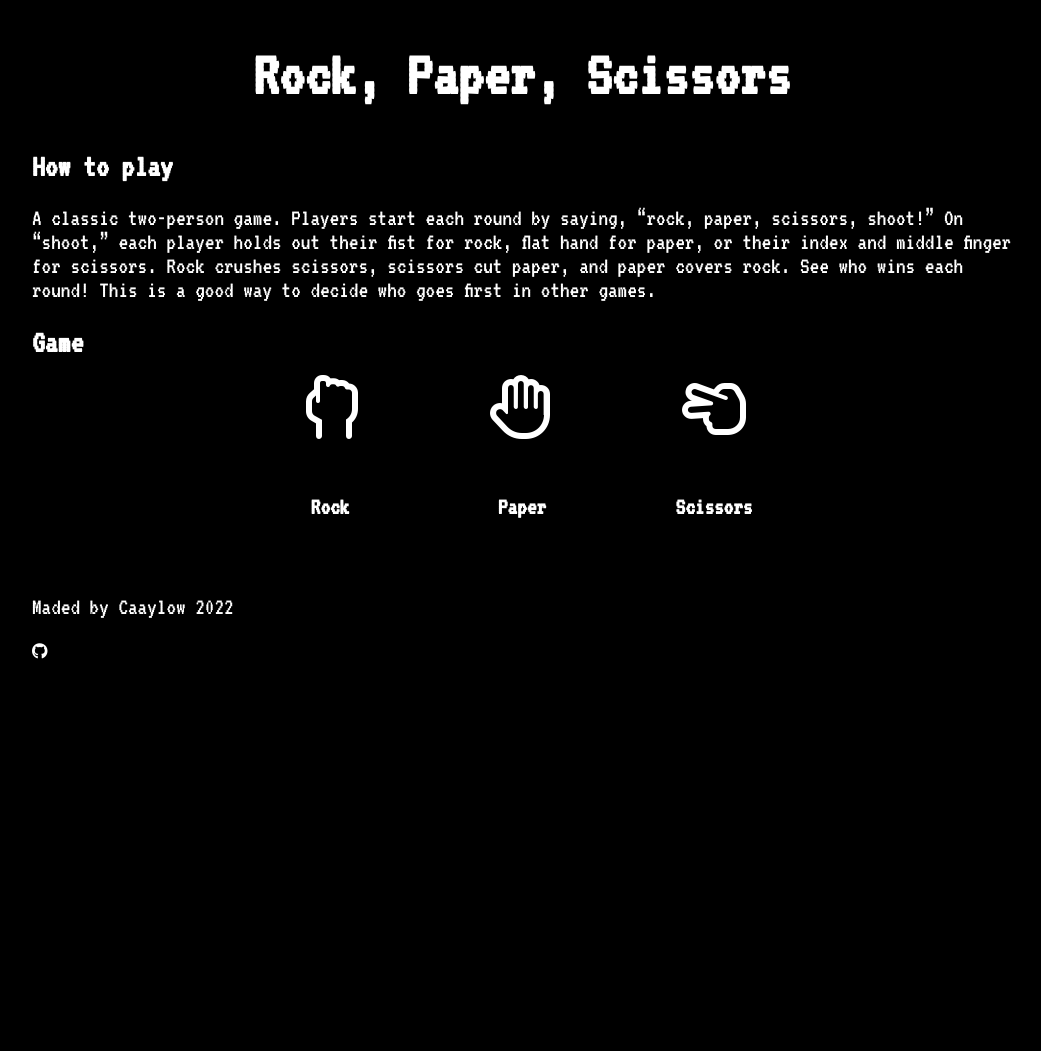
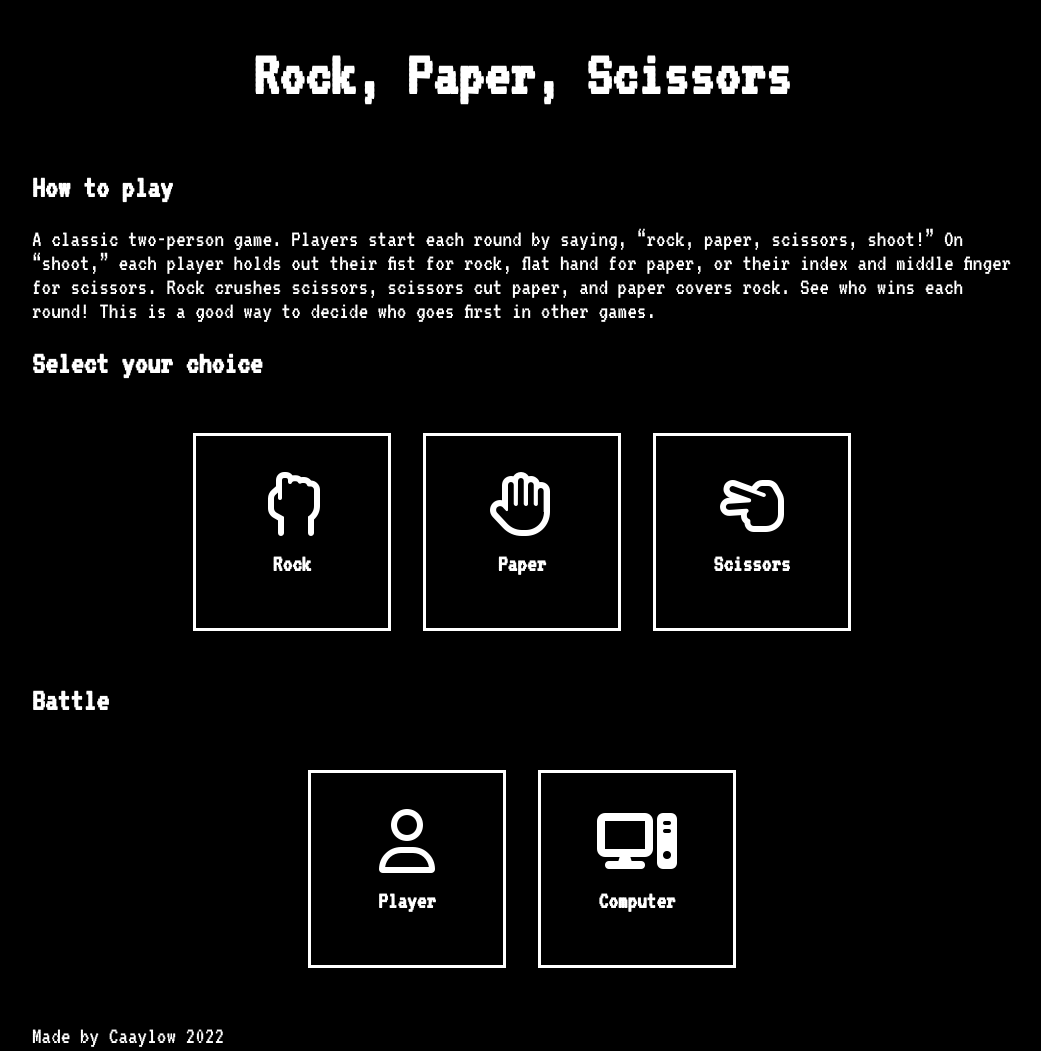
Before and after one commit to caylow/rock-paper-scissors, a plain HTML site: page index.html in a window 1280 px wide. Shown: the top 1051 px of the page, without its empty margins (118-1159 px from the left). Before the commit the page ends 800 px from the top, so only its background shows below. Drawn offline with Linux system fonts and the light colour scheme.

Commit message:
Added style, and js classes to make the game 1 round playable

```diff
--- a/index.html
+++ b/index.html
@@ -11,6 +11,7 @@
     <title>Rock, Paper, Scissors</title>
 </head>
 <body>
+    <div class="container">
         <header>
             <h1 class="game-title">Rock, Paper, Scissors</h1>
         </header>
@@ -21,26 +22,42 @@
                     A classic two-person game. Players start each round by saying, “rock, paper, scissors, shoot!” On “shoot,” each player holds out their fist for rock, flat hand for paper, or their index and middle finger for scissors. Rock crushes scissors, scissors cut paper, and paper covers rock. See who wins each round! This is a good way to decide who goes first in other games.
                 </p>
             </div>
-        <h1>Game</h1>
-        <div class="game">
-            <div class="game-item" id="rock">
+            <h1>Select your choice</h1>
+            <div class="game-selection">
+                <div class="game-box game-item" id="rock">
                     <i class="item-icon fa-regular fa-hand-back-fist fa-4x"></i>
                     <h6 class="item-name">Rock</h6>
                 </div>
-            <div class="game-item" id="paper">
+                <div class="game-box game-item" id="paper">
                     <i class="item-icon fa-regular fa-hand fa-4x"></i>
                     <h6 class="item-name">Paper</h6>
                 </div>
-            <div class="game-item" id="scissors">
+                <div class="game-box game-item" id="scissors">
                     <i class="item-icon fa-regular fa-hand-scissors fa-4x"></i>
                     <h6 class="item-name">Scissors</h6>
                 </div>
             </div>
+            <h1>Battle</h1>
+            <div class="game-battle">
+                <div class="game-box">
+                    <i class="item-icon fa-regular fa-user fa-4x" id="player-user"></i>
+                    <h6 class="item-name">Player</h6>
+                </div>
+                <div class="game-box">
+                    <i class="item-icon fa-solid fa-computer fa-4x" id="player-pc"></i>
+                    <h6 class="item-name">Computer</h6>
+                </div>
+            </div>
+            <div class="game-match-results">
+                <h2 id="win-text">Congratulations, You Won!</h2>
+                <h2 id="lose-text">You Lose!</h2>
+            </div>
         </main>
         <footer>
-        <p>Maded by Caaylow 2022</p>
+            <p>Made by Caaylow 2022</p>
             <i class="fa-brands fa-github"></i>
         </footer>
         <script src="main.js"></script>
+    </div>
 </body>
 </html>
--- a/main.js
+++ b/main.js
@@ -5,11 +5,12 @@ function playRound(playerSelection, computerSelection){
     computerSelection = formalyzeStr(computerSelection);
     //Evaluates the round results and tells if there's a winner or if it's a tie.
     if(isPlayerWinner(playerSelection, computerSelection)){
-        return "You Win! " + playerSelection + " beats " + computerSelection;
+        return 1;
     }else if(isATie(playerSelection, computerSelection)){
-        return "It's a tie!";
+        return 0;
     }else{
-        return "You Lose! " + computerSelection + " beats " + playerSelection;
+        return -1;
+
     }
 }
 
@@ -49,9 +50,41 @@ function getComputerChoice(){
     return choices[getRandomInt(3)];
 }
 
-let playerSelection = "rock";
-const computerSelection = getComputerChoice();
-for(let i = 0; i<5; i++){
-    //playerSelection = prompt("Enter your selection: ");
-    console.log(playRound(playerSelection, computerSelection));
+function showSelection(playerSelection, gameChoice, isUser=false){
+    if(isUser){
+        gameChoice.classList.remove('fa-user');
+    }else{
+        gameChoice.classList.remove('fa-computer');
+        gameChoice.classList.remove('fa-solid');
+        gameChoice.classList.add('fa-regular');
+    }
+    if(playerSelection=='paper'){
+        gameChoice.classList.add('fa-hand');
+    }else{
+        gameChoice.classList.add('fa-hand-'+playerSelection);
+    }
 }
+
+function showResults(playRound, winMessage, loseMessage){
+    if(playRound==1){
+        winMessage.setAttribute('style', 'display: inline;');
+    }else if(playRound==0){
+        return;
+    }else{
+        return loseMessage.setAttribute('style', 'display: inline;');
+    }
+}
+
+const playerBox = document.querySelector('#player-user');
+const computerBox = document.querySelector('#player-pc');
+const winText = document.querySelector('#win-text');
+const loseText = document.querySelector('#lose-text');
+const gameItems = document.querySelectorAll('.game-item');
+gameItems.forEach((gameItem) =>{
+    gameItem.addEventListener('click', ()=>{
+        let computerChoice = getComputerChoice();
+        showSelection(gameItem.id, playerBox, true);
+        showSelection(computerChoice, computerBox);
+        showResults(playRound(gameItem.id, computerChoice), winText,loseText);
+    })
+})
--- a/style.css
+++ b/style.css
@@ -4,6 +4,12 @@ html, body{
     font-family: 'VT323', monospace;
     color:#fff;
 }
+
+html, body{
+    height: 100%;
+}
+
+
 h1.game-title{
     font-size: 4em;
     text-align: center;
@@ -17,34 +23,60 @@ body{
     margin: auto;
 }
 
+.container{
+    display: flex;
+    flex-direction: column;
+}
+
 /*
 Game
 */
-
-.game-item{
+.game-box{
     padding: 16px;
     height: 160px;
     width: 160px;
+    border: 3px solid #fff;
 }
-.game, .game-item{
+.game-item{
+    cursor: pointer;
+}
+.game-item:hover{
+    opacity: 0.5;
+    transition: 0.3s;
+}
+.game-selection, .game-battle,.game-box{
     display: flex;
     justify-content: center;
     align-items: center;
 }
 
-.game{
+.game-selection, .game-battle{
     flex-direction: row ;
+    padding: 16px;
+
 }
-.game-item{
+.game-box{
     flex-direction: column;
+    margin: 16px;
 }
 .item-name{
     flex-direction: row;
 }
-.item-icon{
-    flex-direction: row;
-    flex: 1;
-}
 h6{
+    margin: 16px;
     font-size: 1.5em;
 }
+
+/*
+Game Match Results
+*/
+.game-match-results{
+    text-align: center;
+}
+
+#win-text{
+    display: none;
+}
+#lose-text{
+    display: none;
+}
```
Lines whose indentation alone changed are shown as unchanged.
